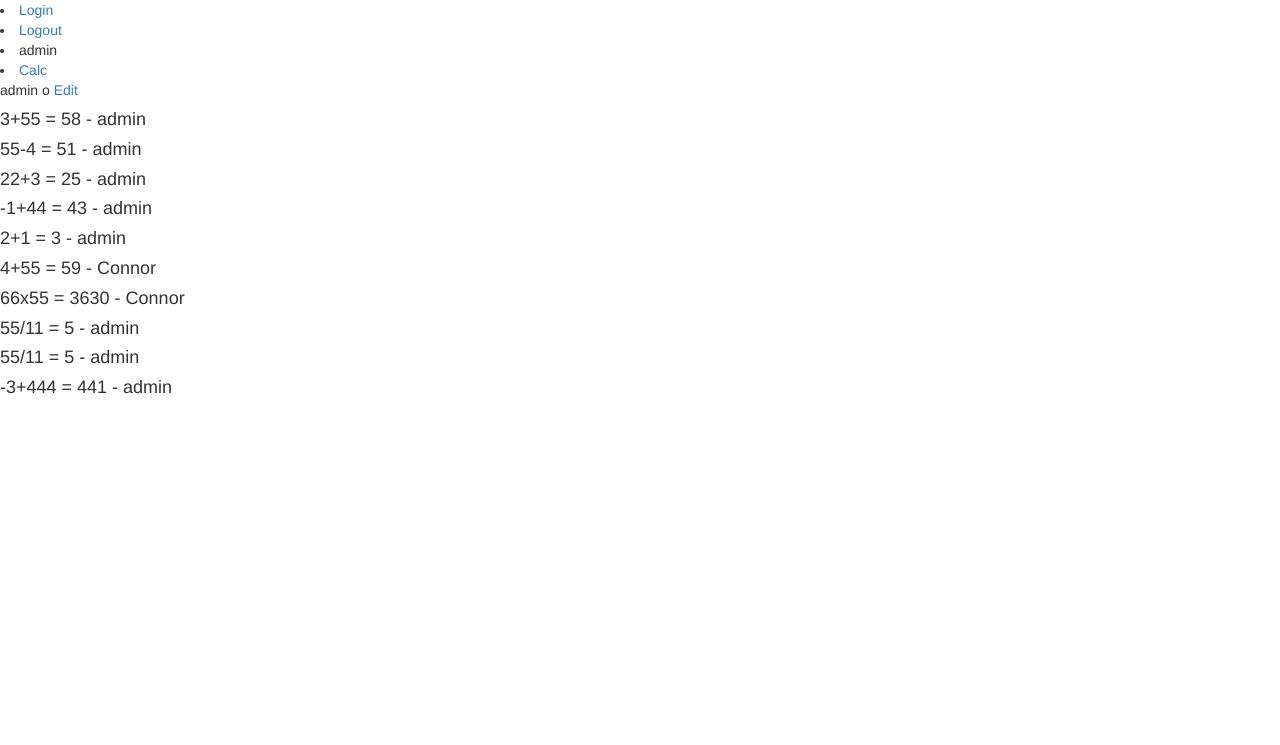
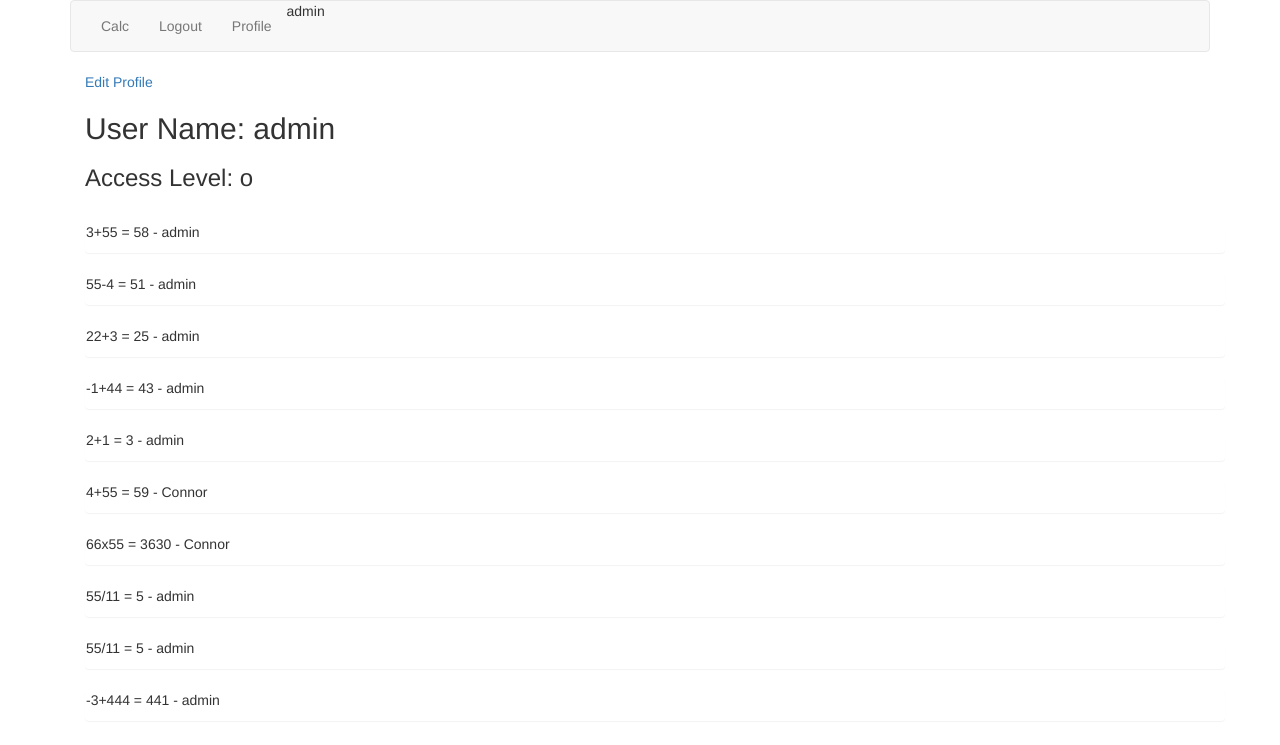
Before and after one commit to cjredmond/django_calculator, a Django app: a page that uses templates/base.html in a window 1280 px wide. Shown: the top 745 px of the page. Run offline with Django 3.2, Linux system fonts and the light colour scheme; a user stored in the database is signed in; data comes from the database, SQL or seed files in the repository; both versions use the stored data as it was after the commit; some libraries are stand-ins or nearby versions.

Commit message:
beggining to style

```diff
--- a/app/views.py
+++ b/app/views.py
@@ -6,6 +6,7 @@ from django.contrib.auth.models import User
 from django.contrib.auth.forms import UserCreationForm
 from app.models import Profile, Operation_obj
 from django.core.urlresolvers import reverse, reverse_lazy
+import operator
 
 
 
@@ -64,5 +65,6 @@ class ProfileView(ListView):
 
 class ProfileUpdateView(UpdateView):
     model = Profile
-    success_url = "/"
+    def get_success_url(self):
+        return reverse('profile_view')
     fields = ('access_level',)
--- a/templates/base.html
+++ b/templates/base.html
@@ -8,13 +8,26 @@
     <title></title>
   </head>
   <body>
-    <div class="">
+    <div class="container">
+
+
+    <nav class="navbar navbar-default">
+  <div class="container-fluid">
+    <div class="nav navbar-nav">
+        <li><a href="{% url 'index_view' %}">Calc</a></li>
+        {% if not request.user.is_authenticated %}
         <li><a href="{% url 'login' %}">Login</a></li>
+        <li><a href="{% url 'create_user_view' %}">Create User</a></li>
+        {% endif %}
         <li><a href="{% url 'logout' %}?next={% url 'index_view' %}">Logout</a></li>
+        <li><a href="{% url 'profile_view' %}">Profile</a></li>
         <li>{{ request.user }}</li>
-        <li><a href="{% url 'index_view' %}">Calc</a></li>
+
     </div>
+  </div>
+</nav>
     {% block content %}
+  </div>
     {% endblock %}
   </body>
 </html>
--- a/templates/profile.html
+++ b/templates/profile.html
@@ -1,12 +1,21 @@
 {% extends 'base.html' %}
 
 {% block content %}
-{{ request.user }}
-{{ request.user.profile.access_level }}
-<a href="{% url 'profile_update_view' request.user.profile.id  %}">Edit</a>
+<div class="container">
+<a href="{% url 'profile_update_view' request.user.profile.id  %}">Edit Profile</a>
+<h2>User Name: {{ request.user }}</h2>
+<h3>Access Level: {{ request.user.profile.access_level }}</h3><br>
+
+
+
+
 {% if request.user.profile.access_level == 'o' %}
 {% for x in EQS_owner %}
-<h4>{{ x.eq }} {{ x.answer }} - {{ x.user }}</h4>
+<div class="panel">
+
+
+<p>{{ x.eq }} {{ x.answer }} - {{ x.user }}</p>
+</div>
 {% endfor %}
 {% else %}
 
@@ -14,4 +23,5 @@
 <h4>{{ x.eq }} {{ x.answer }} {{ x.user }}</h4>
 {% endfor %}
 {% endif %}
+</div>
 {% endblock %}
```
Also changed, not shown: templates/index.html (+4 -7 lines), db.sqlite3.
